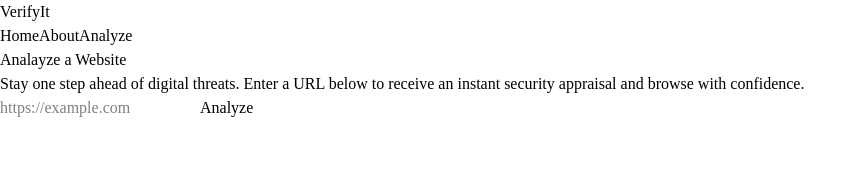
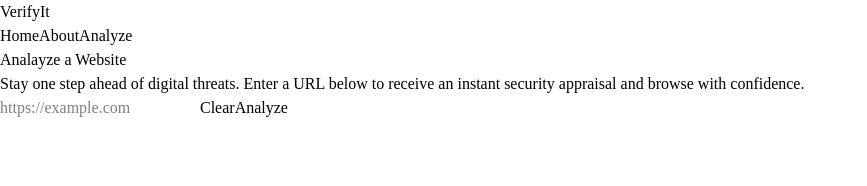
Before and after one commit to Devjack404/Verifyit, a React (Vite) app in the folder VerifyIt/: page / in a window 1280 px wide. Shown: the top 186 px of the page, without its empty margins (0-867 px from the left). Built offline with nearby package versions, Linux system fonts and the light colour scheme.

Commit message:
feat: add ClearButton component to SearchBar

```diff
--- /dev/null
+++ b/VerifyIt/src/apps/frontend/components/SearchBar/ClearButton.tsx
@@ -0,0 +1,5 @@
+export default function ClearButton () {
+    return (
+        <button>Clear</button>
+    );
+}
--- a/VerifyIt/src/apps/frontend/components/SearchBar/SearchBar.tsx
+++ b/VerifyIt/src/apps/frontend/components/SearchBar/SearchBar.tsx
@@ -1,10 +1,12 @@
 import SearchInput from "./SearchInput";
 import AnalyzeButton from "./AnalyzeButton";
+import ClearButton from "./ClearButton";
 
 export default function SearchBar (){
     return (
         <>
             <SearchInput />
+            <ClearButton />
             <AnalyzeButton />
         </>
     );
```
